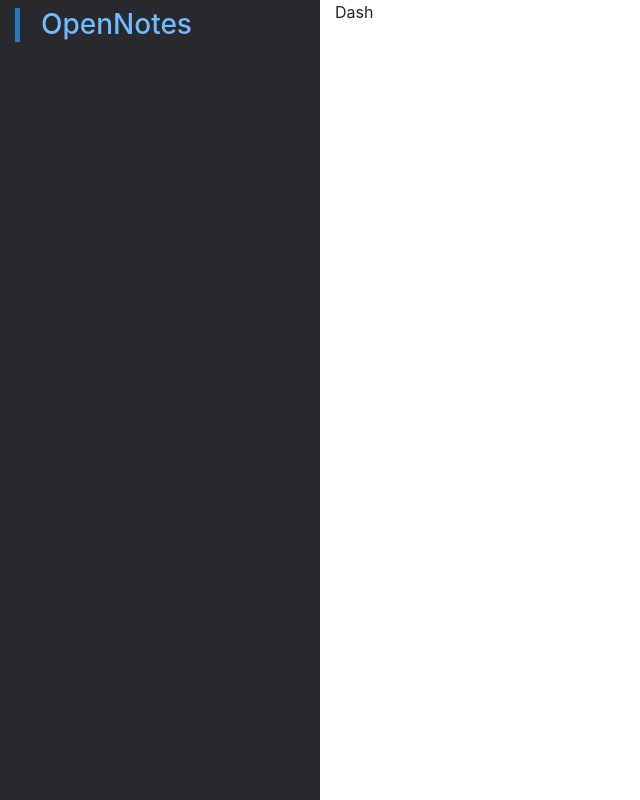
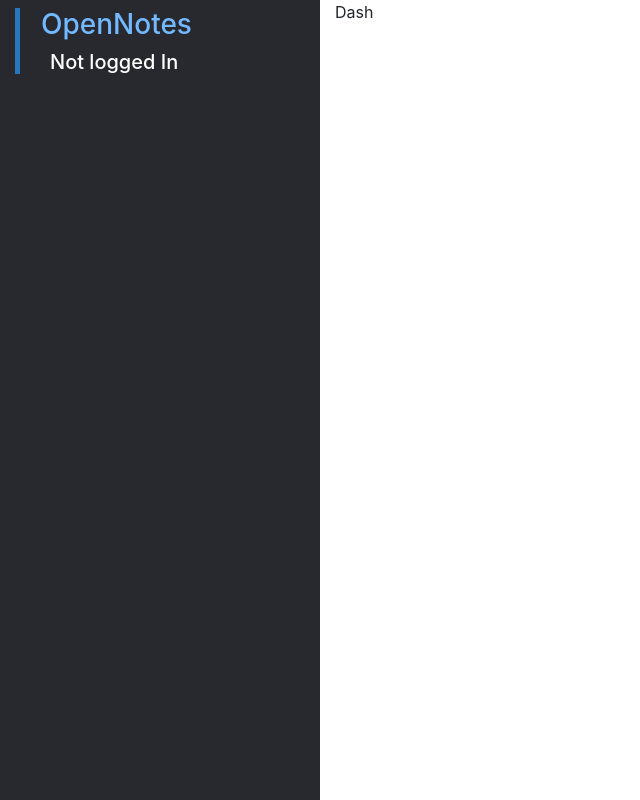
Before and after one commit to halnader/open-note, a React (Create React App) app in the folder client/: page /dashboard in a window 1280 px wide. Shown: the whole page, without its empty margins (0-640 px from the left). Built offline with nearby package versions, Linux system fonts and the light colour scheme; no server answers.

Commit message:
fixed backend upload

```diff
--- a/client/public/styles/nav.css
+++ b/client/public/styles/nav.css
@@ -16,3 +16,8 @@
 .nav-text {
   margin-left: 0.75em;
 }
+
+.nav-brand-user{
+  color: #ffffff;
+  margin-left: 1.5em;
+}
--- a/client/src/nav.js
+++ b/client/src/nav.js
@@ -1,19 +1,39 @@
 import React from 'react';
 import {connect} from 'react-redux';
+import {fetchUser} from './actions';
 
 class Nav extends React.Component {
+  componentDidMount() {
+    this.props.fetchUser();
+  }
+
   render() {
+    const {user} = this.props;
     return(
       <div className="col-3 navbar-bg fixed">
         <div className="nav-brand">
           <h3 className="nav-text">OpenNotes</h3>
-          <h4 className="nav-user">
-
-          </h4>
+          <div className="nav-user">
+            {
+              !user.displayName
+              ?
+              <h5 className="nav-brand-user">
+                Not logged In
+              </h5>
+              :
+              <h4>
+                {user.displayName}
+              </h4>
+            }
+          </div>
         </div>
       </div>
     )
   }
 }
 
-export default Nav;
+function mapStateToProps(state) {
+  return {user: state.auth};
+}
+
+export default connect(mapStateToProps, {fetchUser})(Nav);
--- a/client/src/reducers/index.js
+++ b/client/src/reducers/index.js
@@ -1,8 +1,11 @@
 import { combineReducers } from 'redux';
 import {reducer as formReducer} from 'redux-form';
+import AuthReducer from './reducer_auth';
+
 
 const rootReducer = combineReducers({
-    form: formReducer
+    form: formReducer,
+    auth: AuthReducer
 });
 
 export default rootReducer;
--- a/client/src/reducers/reducer_auth.js
+++ b/client/src/reducers/reducer_auth.js
@@ -11,3 +11,4 @@
     default:
       return state;
   }
+}
```
Also changed, not shown: 1 other file (tests, documents, lock files or other folders).
